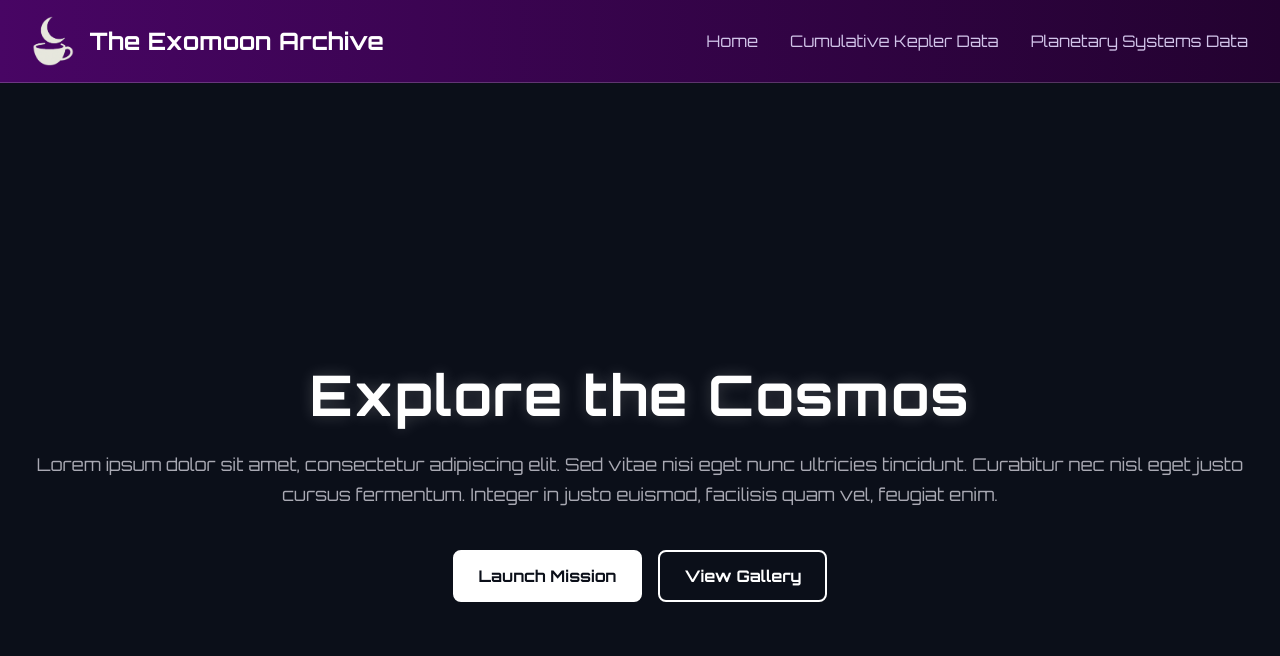
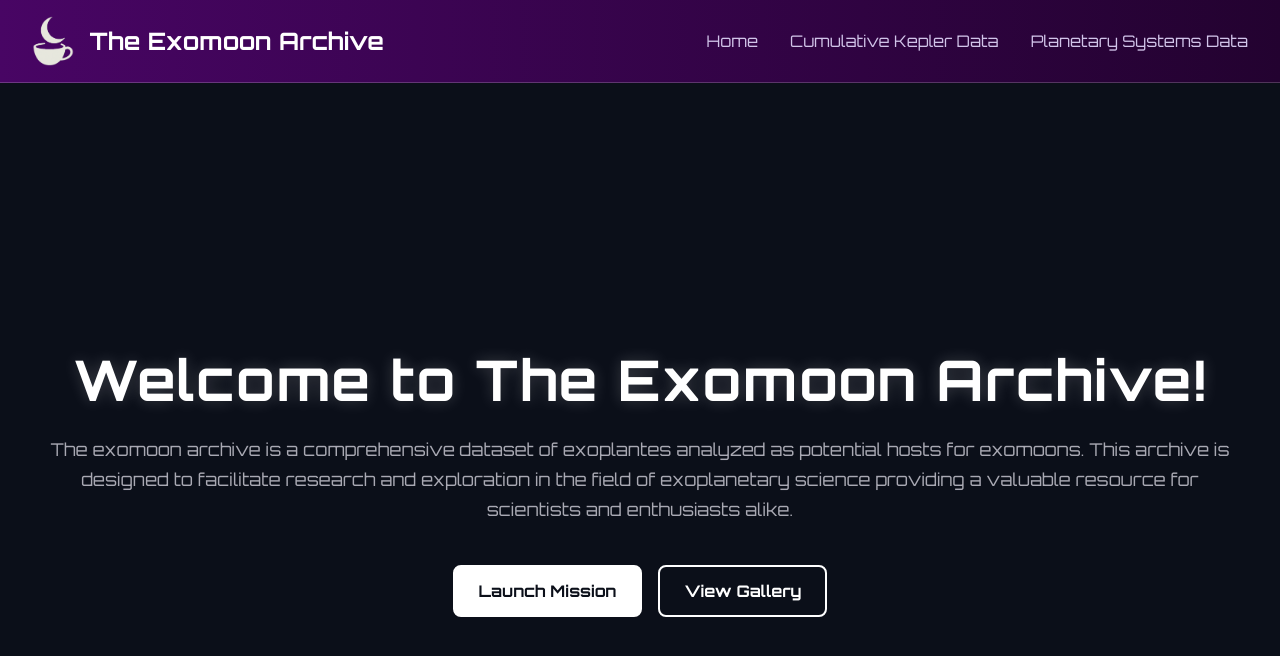
Before and after one commit to PenguinGuerrilla/TEA, a React (Vite) app: page / in a window 1280 px wide. Shown: the top 656 px of the page. Built offline with nearby package versions, Linux system fonts and the light colour scheme.

Commit message:
using useNavigate

```diff
--- a/index.html
+++ b/index.html
@@ -2,12 +2,12 @@
 <html lang="en">
   <head>
     <meta charset="UTF-8" />
-    <link rel="icon" type="image/svg+xml" href="/vite.svg" />
+    <link rel="icon" type="image/svg+xml" href="/logo.png" />
     <meta name="viewport" content="width=device-width, initial-scale=1.0" />
     <link rel="preconnect" href="https://fonts.googleapis.com">
     <link rel="preconnect" href="https://fonts.gstatic.com" crossorigin>
     <link href="https://fonts.googleapis.com/css2?family=Orbitron:wght@400;700&display=swap" rel="stylesheet">
-    <title>Vite + React</title>
+    <title>The Exomoon Archive</title>
   </head>
   <body>
     <div id="root"></div>
--- a/src/Components/Navbar.jsx
+++ b/src/Components/Navbar.jsx
@@ -1,7 +1,9 @@
 import React, { useState } from 'react';
+import { useNavigate } from "react-router";
 
 const Navbar = () => {
   const [hoveredLink, setHoveredLink] = useState(null);
+  const navigate = useNavigate();
 
   const navStyle = {
     width: '100%',
@@ -23,6 +25,7 @@ const Navbar = () => {
     alignItems: 'center',
     textDecoration: 'none',
     color: '#ffffff',
+    cursor: 'pointer'
   };
 
   const logoImageStyle = {
@@ -47,6 +50,7 @@ const Navbar = () => {
     fontWeight: '500',
     position: 'relative',
     transition: 'color 0.3s ease',
+    cursor: 'pointer'
   });
 
   const linkUnderlineStyle = (isHovered) => ({
@@ -62,38 +66,38 @@ const Navbar = () => {
 
   return (
     <nav style={navStyle}>
-      <a href="/" style={logoContainerStyle}>
+      <div onClick={() => navigate('/')} style={logoContainerStyle}>
         <img src="/logo.png" alt="Logo" style={logoImageStyle} />
         <span style={logoTextStyle}>The Exomoon Archive</span>
-      </a>
+      </div>
       <div style={navLinksStyle}>
-        <a
-          href="/"
+        <div
+          onClick={() => navigate('/')}
           style={linkStyle(hoveredLink === 'home')}
           onMouseEnter={() => setHoveredLink('home')}
           onMouseLeave={() => setHoveredLink(null)}
         >
           Home
           <span style={linkUnderlineStyle(hoveredLink === 'home')}></span>
-        </a>
-        <a
-          href="/cumulative"
+        </div>
+        <div
+          onClick={() => navigate('/cumulative')}
           style={linkStyle(hoveredLink === 'dashboard')}
           onMouseEnter={() => setHoveredLink('dashboard')}
           onMouseLeave={() => setHoveredLink(null)}
         >
           Cumulative Kepler Data
           <span style={linkUnderlineStyle(hoveredLink === 'dashboard')}></span>
-        </a>
-        <a
-          href="/ps"
+        </div>
+        <div
+          onClick={() => navigate('/ps')}
           style={linkStyle(hoveredLink === 'about')}
           onMouseEnter={() => setHoveredLink('about')}
           onMouseLeave={() => setHoveredLink(null)}
         >
           Planetary Systems Data
           <span style={linkUnderlineStyle(hoveredLink === 'about')}></span>
-        </a>
+        </div>
       </div>
     </nav>
   );
--- a/src/Pages/HomePage.jsx
+++ b/src/Pages/HomePage.jsx
@@ -73,14 +73,14 @@ const HomePage = () => {
     <div style={pageStyle}>
       <div style={{ width: '100%', margin: '0 auto', padding: '0' }}>
         <h1 style={titleStyle}>
-          Explore the Cosmos
+          Welcome to The Exomoon Archive!
         </h1>
 
         <div style={textContainerStyle}>
           <p style={paragraphStyle}>
-            Lorem ipsum dolor sit amet, consectetur adipiscing elit. Sed vitae nisi eget nunc ultricies
-            tincidunt. Curabitur nec nisl eget justo cursus fermentum. Integer in justo euismod,
-            facilisis quam vel, feugiat enim.
+            The exomoon archive is a comprehensive dataset of exoplantes analyzed as potential hosts for exomoons.
+            This archive is designed to facilitate research and exploration in the field of exoplanetary science
+            providing a valuable resource for scientists and enthusiasts alike.
           </p>
         </div>
 
```
